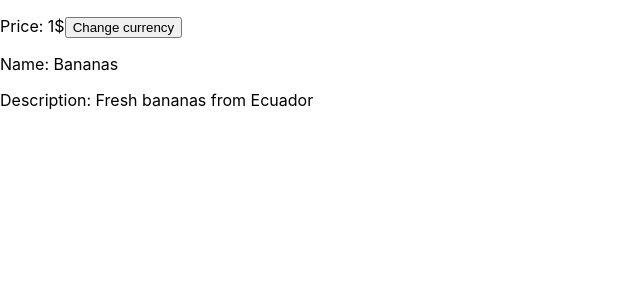
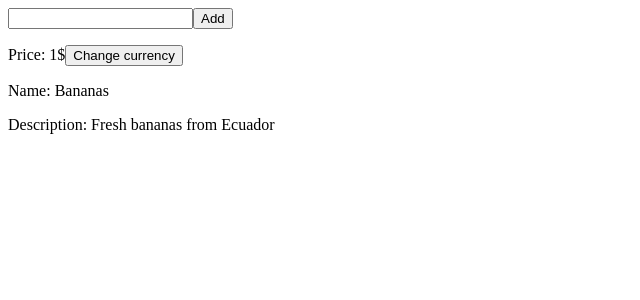
Before and after one commit to SAMVELMAR/SAMVELMAR-react-js_demo, a React (Create React App) app: page / in a window 1280 px wide. Shown: the top 300 px of the page, without its empty margins (0-640 px from the left). Built offline with nearby package versions, Linux system fonts and the light colour scheme.

Commit message:
class_Component_With_Icons

```diff
--- a/src/App.js
+++ b/src/App.js
@@ -1,9 +1,11 @@
 import React from 'react';
 import Product from './Components/Product';
+import Input from './Components/input';
 
 function App() {
   return (
     <div>
+      <Input/>
       <Product
       price = '1$'
       name ='Bananas'
--- /dev/null
+++ b/src/Components/Input.js
@@ -0,0 +1,43 @@
+import React, {Component} from 'react';
+
+class Input extends Component {
+
+    state = {
+        inputValue: '',
+        showValue: ''
+    }
+
+    handleChangeInput = event =>{
+        this.setState({
+            inputValue: event.target.value
+        })
+    }
+
+    handleAddButtonClick = () =>{
+        let {inputValue} = this.state
+        this.setState({
+            inputValue: '',
+            showValue: inputValue
+        })
+    }
+
+
+    render(){
+
+        return(
+                <div>
+                <input
+                type = 'text'
+                onChange = {this.handleChangeInput}
+                value ={this.state.inputValue}
+                />
+                <button onClick = {this.handleAddButtonClick}>Add</button>
+                <p>{this.state.showValue}</p>
+                </div>
+        )
+    }
+
+}
+
+
+export default Input
--- a/src/Components/Price.js
+++ b/src/Components/Price.js
@@ -4,13 +4,13 @@ class Price extends Component {
     constructor(props){
         super(props)
         this.state = {
-            price: props.data,
-            rate: 487
+            price: props.data
         }
     }
 
     changeCurrency = () =>{
-        let { price, rate } = this.state
+        let { price } = this.state
+        let { rate } = this.props
         let currency = price[price.length - 1]
 
         if (currency === '$') {
--- a/src/Components/Product.js
+++ b/src/Components/Product.js
@@ -9,7 +9,7 @@ class Product extends Component {
         let {name, price, description} = this.props
         return(
             <>
-                <Price data = {price}/>
+                <Price data = {price} rate = '478'/>
                 <Name data = {name}/>
                 <Description data = {description}/>
             </>
--- a/src/index.css
+++ /dev/null
@@ -1,13 +0,0 @@
-body {
-  margin: 0;
-  font-family: -apple-system, BlinkMacSystemFont, 'Segoe UI', 'Roboto', 'Oxygen',
-    'Ubuntu', 'Cantarell', 'Fira Sans', 'Droid Sans', 'Helvetica Neue',
-    sans-serif;
-  -webkit-font-smoothing: antialiased;
-  -moz-osx-font-smoothing: grayscale;
-}
-
-code {
-  font-family: source-code-pro, Menlo, Monaco, Consolas, 'Courier New',
-    monospace;
-}
--- a/src/index.js
+++ b/src/index.js
@@ -1,6 +1,5 @@
 import React from 'react';
 import ReactDOM from 'react-dom';
-import './index.css';
 import App from './App';
 
 
```
Also changed, not shown: src/App.css (deleted, +0 -38 lines).
